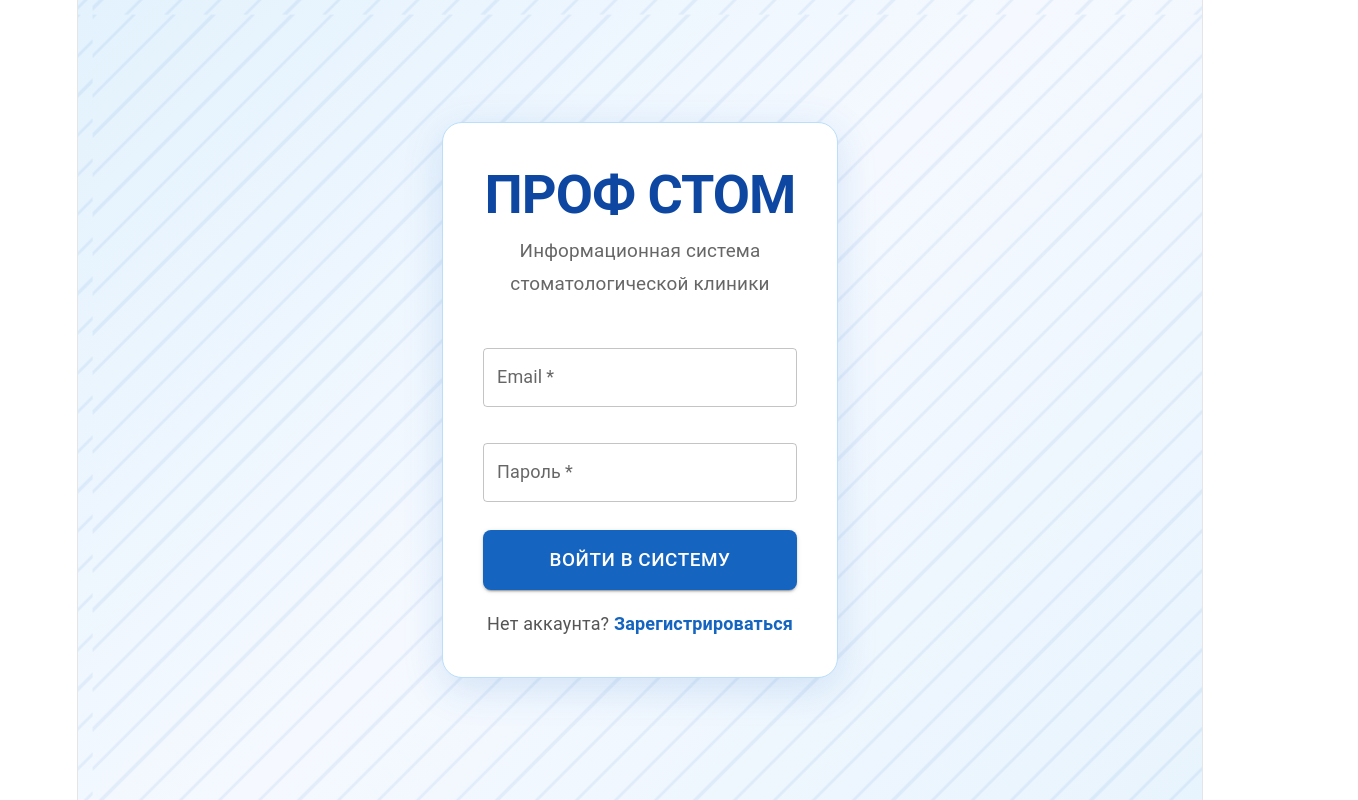
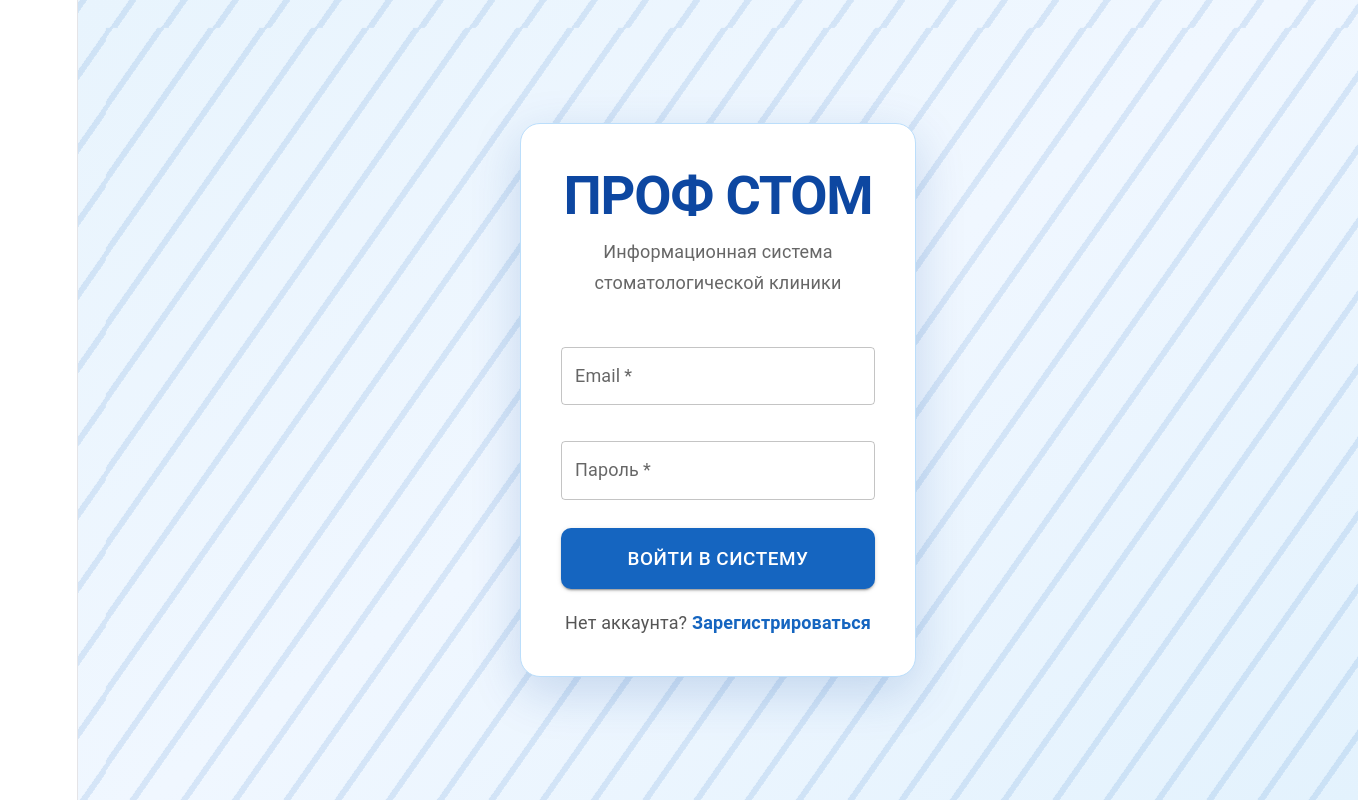
Before and after one commit to violatttion/prof-stom, a React app in the folder frontend/: page /login in a window 1280 px wide. Shown: the whole page, 1358 px wide, since content can reach past the window. Built offline with nearby package versions, Linux system fonts and the light colour scheme; no server answers; the HTML template or start-up script is replaced by a standard one.

Commit message:
design: светлый фон + толстые медленно движущиеся лучи

```diff
--- a/frontend/src/pages/auth/Login.jsx
+++ b/frontend/src/pages/auth/Login.jsx
@@ -34,16 +34,16 @@
     <Box
       sx={{
         minHeight: '100vh',
-        width: '100%',
+        width: '100vw',
         display: 'flex',
         alignItems: 'center',
         justifyContent: 'center',
-        background: 'linear-gradient(135deg, #e3f2fd 0%, #f5f9ff 50%, #e8f4fd 100%)',
+        background: 'linear-gradient(145deg, #e8f4fd 0%, #f0f7ff 50%, #e3f2fd 100%)',
         position: 'relative',
         overflow: 'hidden',
       }}
     >
-      {/* Прерывистые медленно движущиеся линии */}
+      {/* Фон с толстыми прерывистыми лучами (медленное движение) */}
       <Box
         sx={{
           position: 'absolute',
@@ -53,29 +53,29 @@
           bottom: 0,
           backgroundImage: `
             repeating-linear-gradient(
-              135deg,
-              rgba(21, 101, 192, 0.08) 0px,
-              rgba(21, 101, 192, 0.08) 3px,
-              transparent 3px,
-              transparent 28px
+              125deg,
+              rgba(21, 101, 192, 0.12) 0px,
+              rgba(21, 101, 192, 0.12) 6px,
+              transparent 6px,
+              transparent 42px
             )
           `,
-          animation: 'moveDashedLines 45s linear infinite',
-          '@keyframes moveDashedLines': {
+          animation: 'moveRays 55s linear infinite',
+          '@keyframes moveRays': {
             '0%': { backgroundPosition: '0 0' },
-            '100%': { backgroundPosition: '120px 120px' },
+            '100%': { backgroundPosition: '280px 280px' },
           },
         }}
       />
 
-      <Container maxWidth="xs" sx={{ position: 'relative', zIndex: 1 }}>
+      <Container maxWidth="xs" sx={{ position: 'relative', zIndex: 2 }}>
         <Paper
-          elevation={8}
+          elevation={10}
           sx={{
             p: 5,
             borderRadius: 5,
             background: 'white',
-            boxShadow: '0 10px 40px rgba(21, 101, 192, 0.15)',
+            boxShadow: '0 15px 50px rgba(13, 71, 161, 0.18)',
             border: '1px solid #bbdefb'
           }}
         >
@@ -86,7 +86,7 @@
             sx={{
               color: '#0d47a1',
               fontWeight: 700,
-              letterSpacing: '-1px',
+              letterSpacing: '-1.2px',
               mb: 1
             }}
           >
@@ -98,7 +98,7 @@
             align="center"
             color="text.secondary"
             gutterBottom
-            sx={{ mb: 4, fontSize: '1.05rem' }}
+            sx={{ mb: 4 }}
           >
             Информационная система<br />стоматологической клиники
           </Typography>
@@ -138,7 +138,7 @@
                 bgcolor: '#1565c0',
                 '&:hover': { bgcolor: '#0d47a1' },
                 mb: 2.5,
-                borderRadius: 2
+                borderRadius: 2.5
               }}
               disabled={loading}
             >
```
